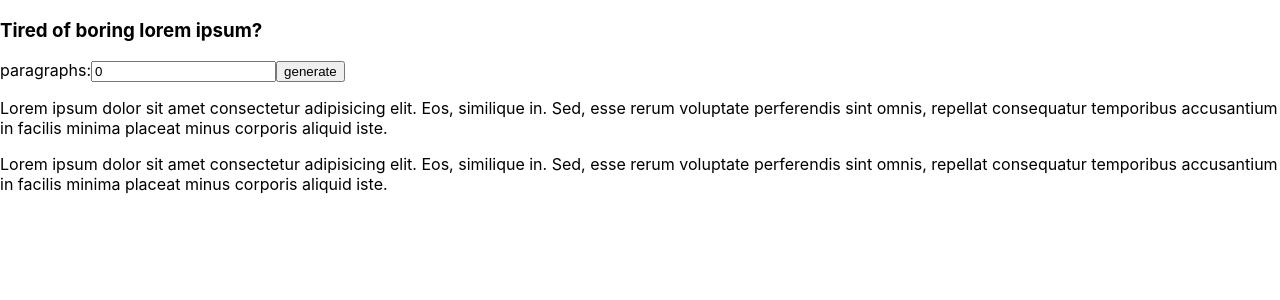
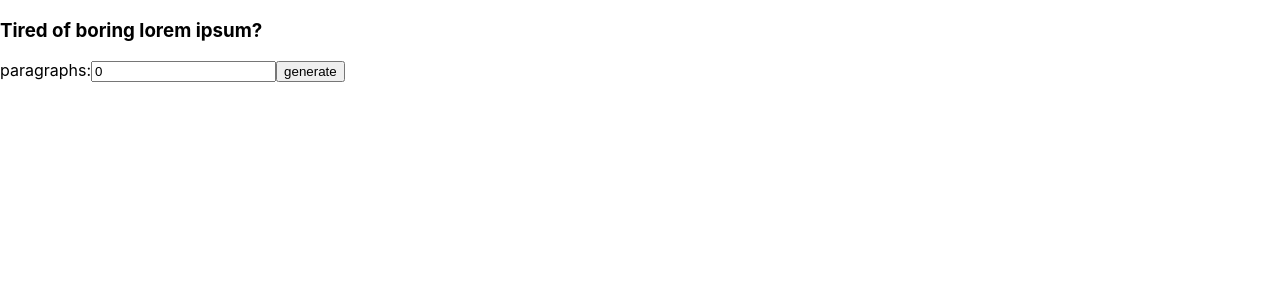
Before and after one commit to josenauto/generator-paragraphs-lorem-ipsum, a React (Create React App) app: page / in a window 1280 px wide. Shown: the top 300 px of the page. Built offline with nearby package versions, Linux system fonts and the light colour scheme.

Commit message:
Generated all paragraphs

```diff
--- a/src/App.js
+++ b/src/App.js
@@ -7,7 +7,7 @@ function App() {
 
   const handleSubmit = (e) => {
     e.preventDefault();
-    console.log("hello world");
+    setText(data)
   };
   return (
     <div>
@@ -24,18 +24,11 @@ function App() {
         <button type="submit">generate</button>
       </form>
       <div>
-        <p>
-          Lorem ipsum dolor sit amet consectetur adipisicing elit. Eos,
-          similique in. Sed, esse rerum voluptate perferendis sint omnis,
-          repellat consequatur temporibus accusantium in facilis minima placeat
-          minus corporis aliquid iste.
-        </p>
-        <p>
-          Lorem ipsum dolor sit amet consectetur adipisicing elit. Eos,
-          similique in. Sed, esse rerum voluptate perferendis sint omnis,
-          repellat consequatur temporibus accusantium in facilis minima placeat
-          minus corporis aliquid iste.
-        </p>
+        {
+          text.map((item, index)=>{
+            return <p key={index}>{item}</p>
+          })
+        }
       </div>
     </div>
   );
```
